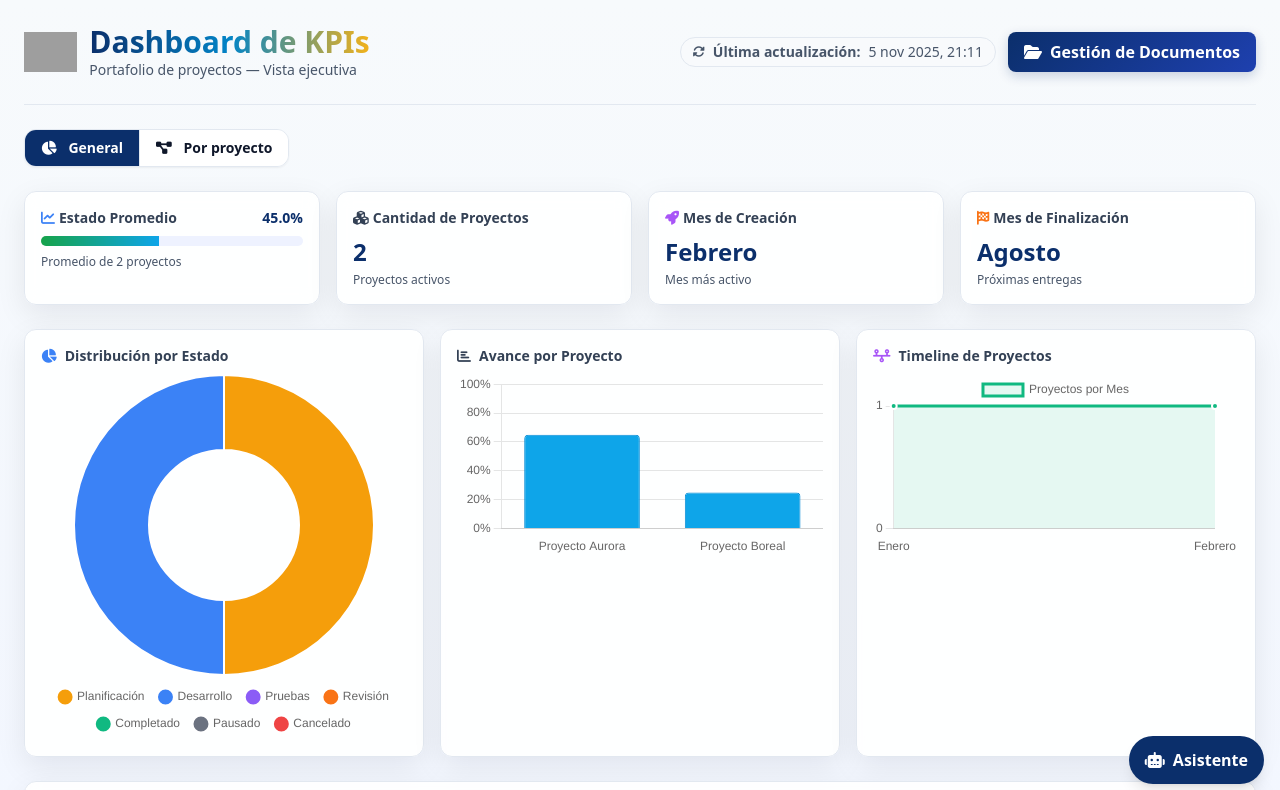
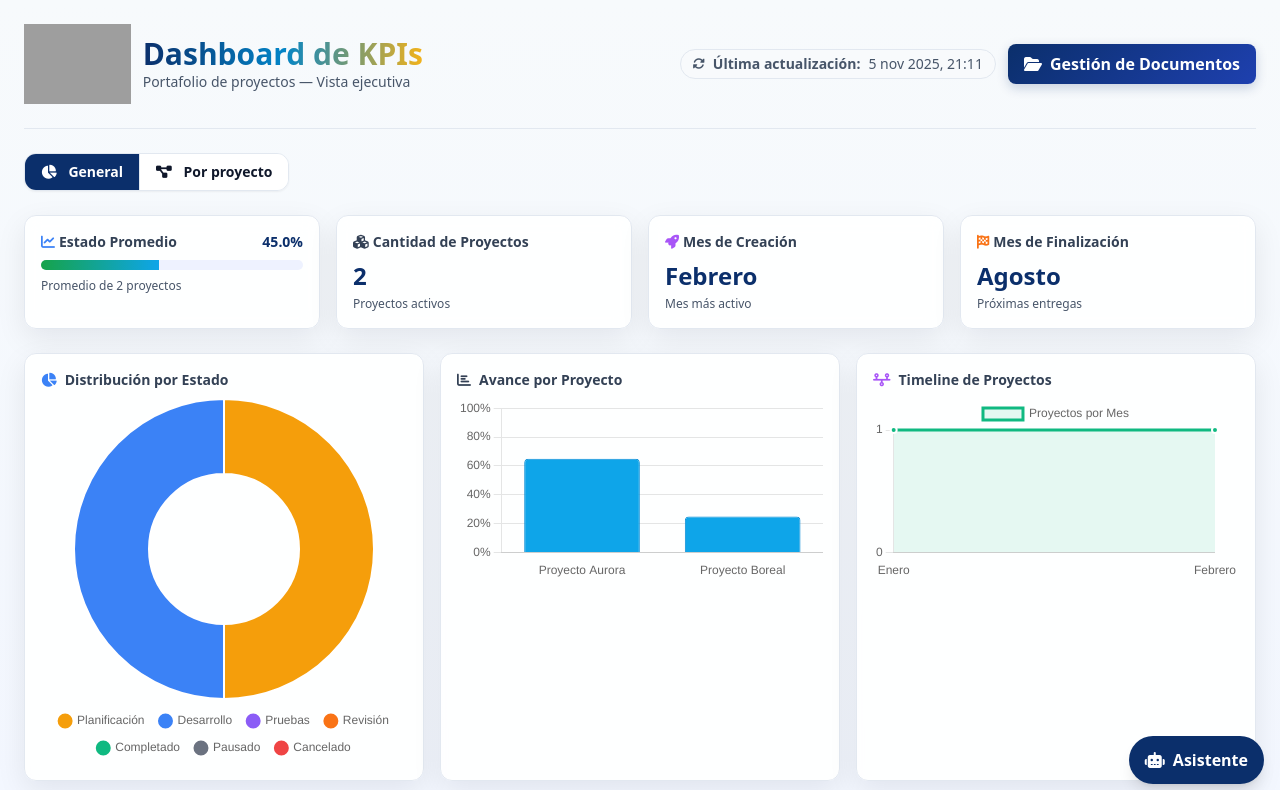
Before and after one commit to analistaproductos/mapaEmpatia, a plain HTML site: page index.html in a window 1280 px wide. Shown: the top 790 px of the page. Drawn offline with nearby package versions, Linux system fonts and the light colour scheme; grey boxes are pictures that could not be loaded.

Commit message:
Increase logo height in header section

```diff
--- a/index.html
+++ b/index.html
@@ -243,7 +243,7 @@
     <!-- Header mejorado -->
     <header class="flex flex-col lg:flex-row items-start lg:items-center justify-between gap-4 pb-6 border-b border-slate-200">
       <div class="flex items-center gap-3">
-        <img src="https://cotrafasocial.com/wp-content/uploads/2023/09/logo-cotrafasocial.png" alt="Cotrafa Social" class="h-10 w-auto" />
+        <img src="https://cotrafasocial.com/wp-content/uploads/2023/09/logo-cotrafasocial.png" alt="Cotrafa Social" class="h-20 w-auto" />
         <div>
           <h1 class="text-2xl lg:text-3xl font-black bg-clip-text text-transparent bg-gradient-to-r from-navy via-sky-600 to-gold">Dashboard de KPIs</h1>
           <p class="text-sm text-slate-600">Portafolio de proyectos — Vista ejecutiva</p>
```
